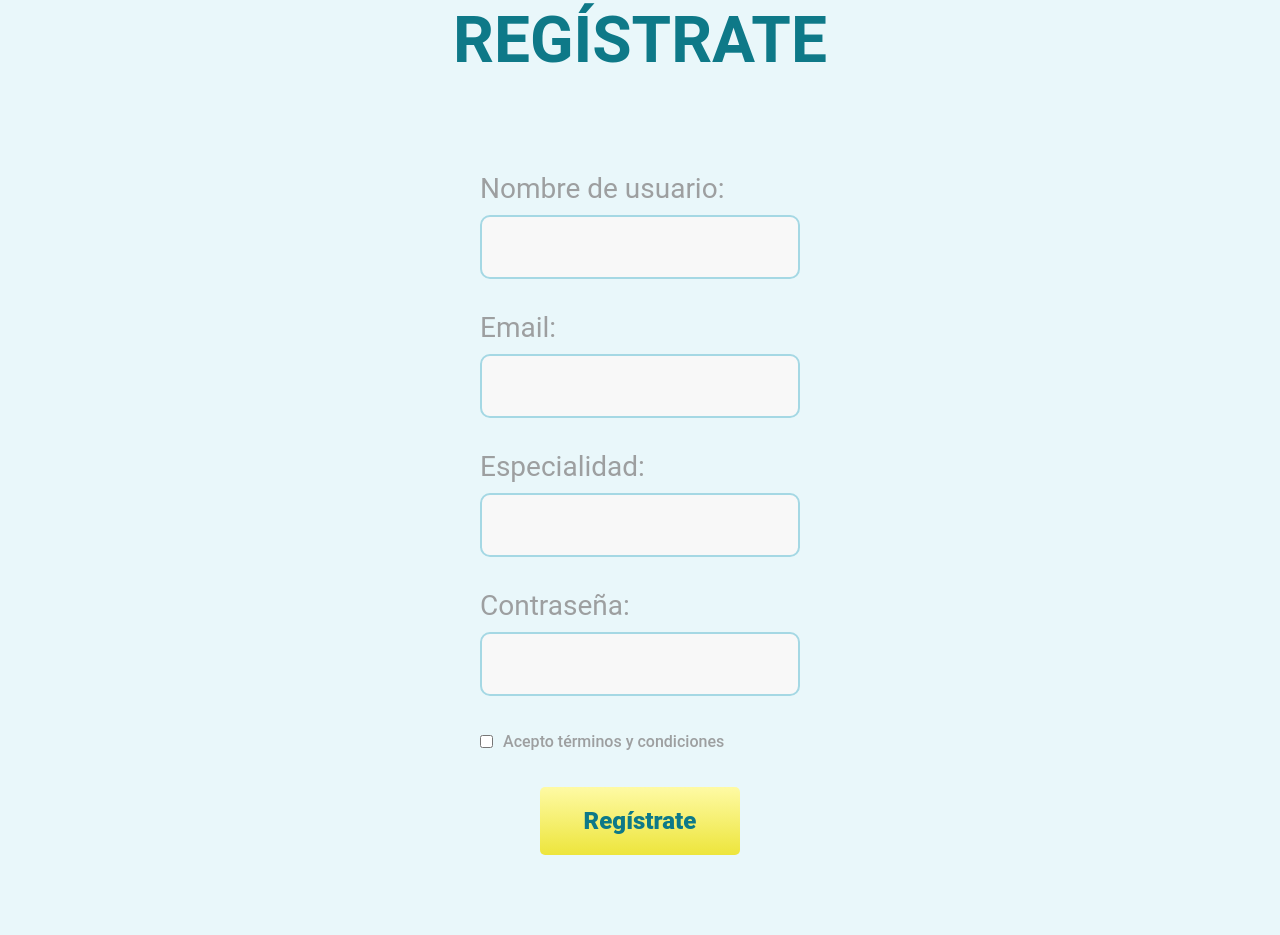
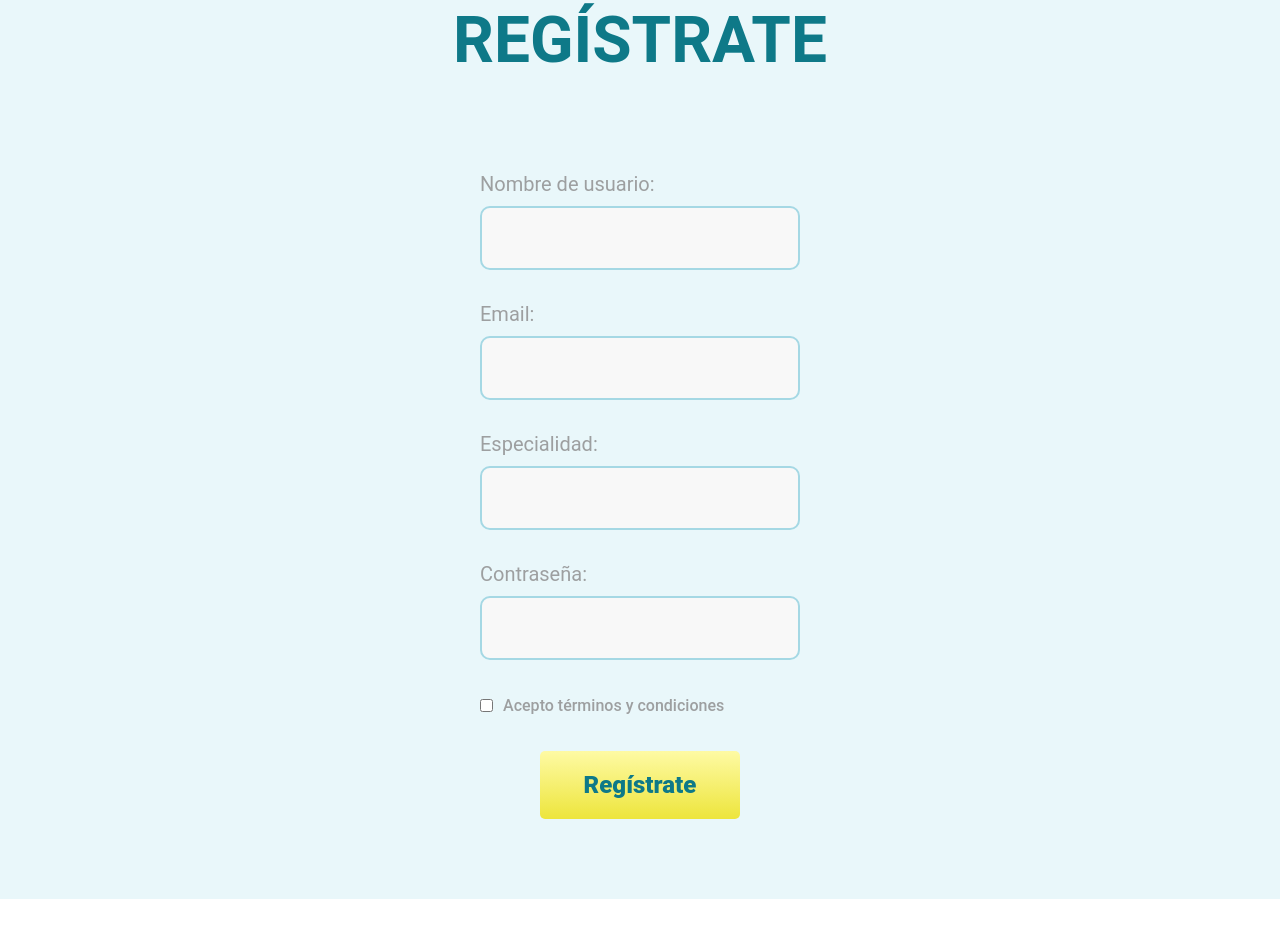
Before and after one commit to MedAppsSH/landing_medicos, a plain HTML site: page index.html in a window 1280 px wide. Shown: the part 4025-4960 px from the top of the page. After the commit the page ends 4924 px from the top, so only its background shows below. Drawn offline with Linux system fonts and the light colour scheme.

Commit message:
Cambio de tamano de font del texto del label en o:landscape

```diff
--- a/style.css
+++ b/style.css
@@ -401,7 +401,7 @@ input[type=submit] {
         font-size: 4rem;
     }
     label {
-        font-size: 1.75rem;
+        font-size: 1.25rem;
         font-weight: 400;
     }
     input[type=text],
```
